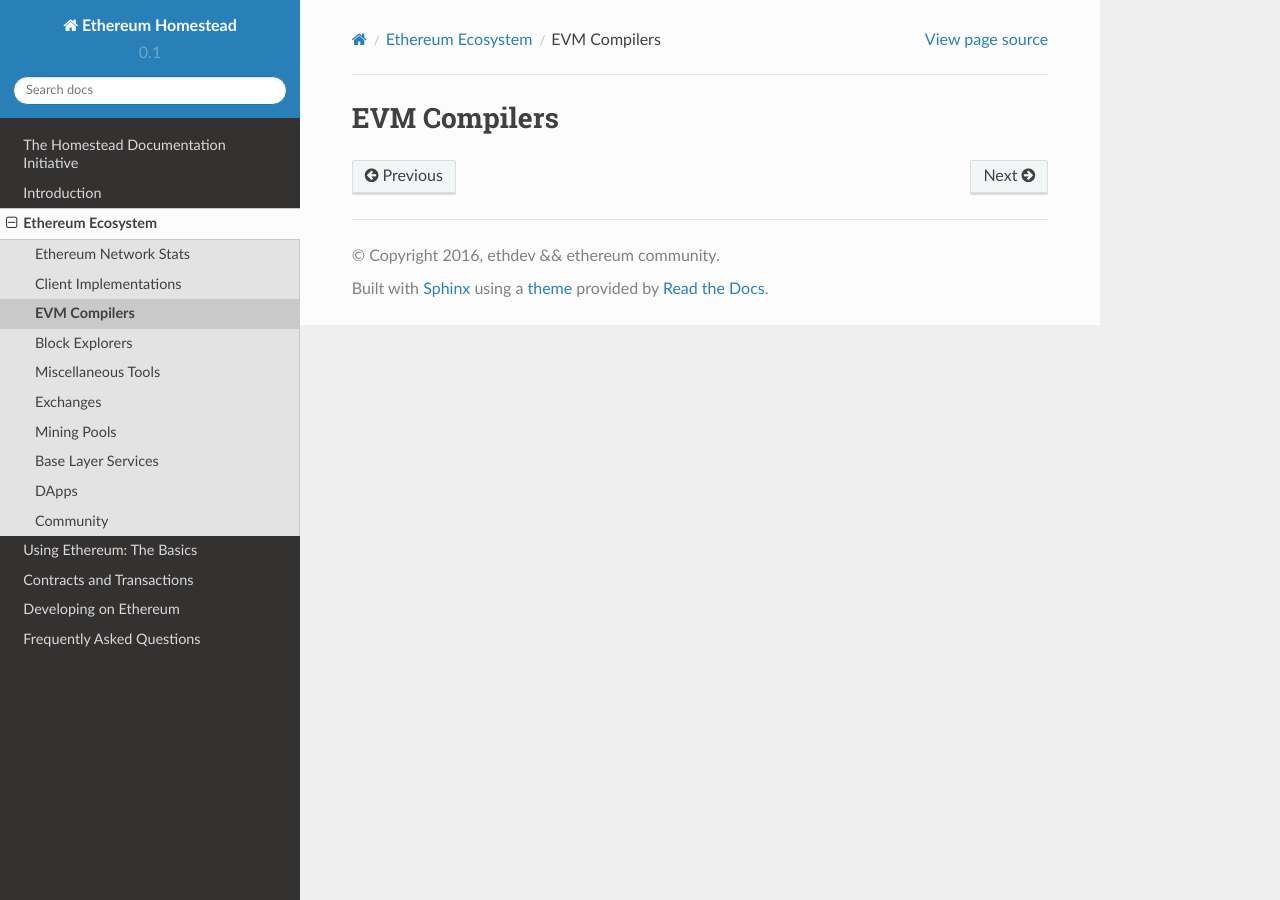
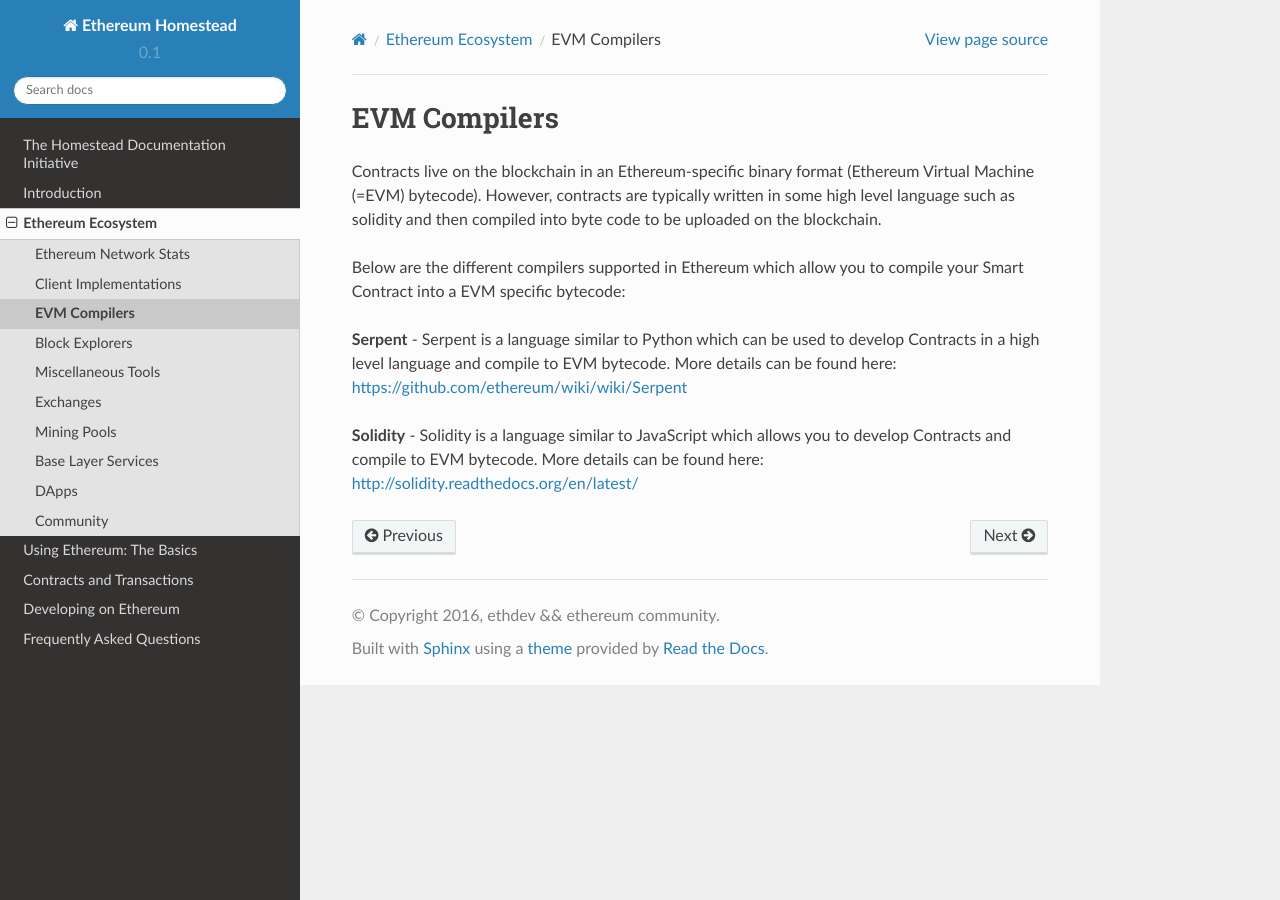
Before and after one commit to ethereum/homestead-guide, a Sphinx documentation site: the page built from source/ethereum-ecosystem/evm-compilers.rst, in a window 1280 px wide. Built offline with Sphinx 7.4.7 and the Read the Docs theme 2.0.0, drawn with Linux system fonts in a browser that asks for light colours.

Commit message:
Updated EVM Compiler details
Updated details of different compilers available in Ethereum.

```diff
--- a/source/ethereum-ecosystem/evm-compilers.rst
+++ b/source/ethereum-ecosystem/evm-compilers.rst
@@ -1,3 +1,11 @@
 ********************************************************************************
 EVM Compilers
 ********************************************************************************
+
+Contracts live on the blockchain in an Ethereum-specific binary format (Ethereum Virtual Machine (=EVM) bytecode). However, contracts are typically written in some high level language such as solidity and then compiled into byte code to be uploaded on the blockchain.
+
+Below are the different compilers supported in Ethereum which allow you to compile your Smart Contract into a EVM specific bytecode:
+
+**Serpent** - Serpent is a language similar to Python which can be used to develop Contracts in a high level language and compile to EVM bytecode. More details can be found here: https://github.com/ethereum/wiki/wiki/Serpent
+
+**Solidity** - Solidity is a language similar to JavaScript which allows you to develop Contracts and compile to EVM bytecode. More details can be found here: http://solidity.readthedocs.org/en/latest/
```
